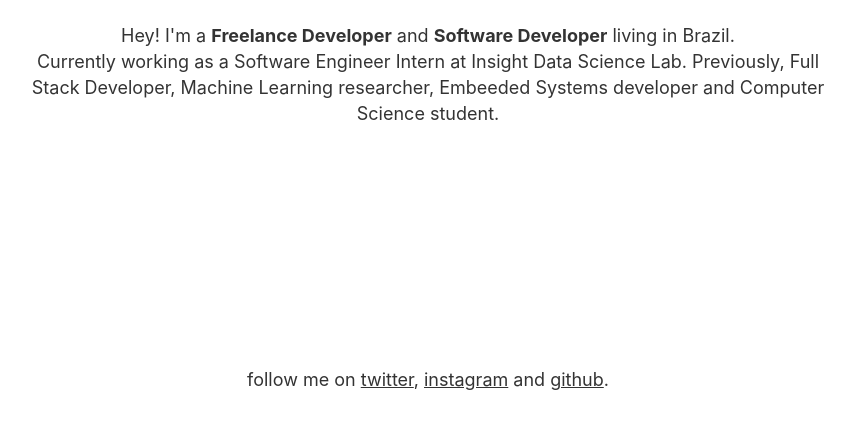
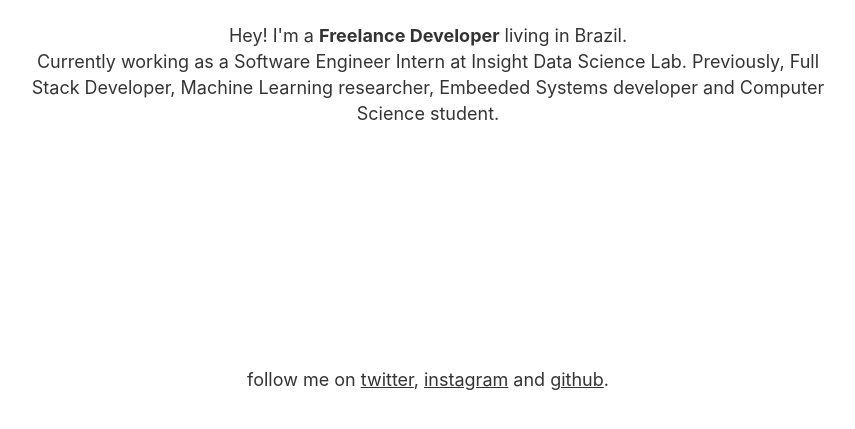
Before and after one commit to matheustguimaraes/matheustguimaraes.com, a Gatsby site: page / in a window 1280 px wide. Shown: the part 345-774 px from the top of the page, without its empty margins (212-1067 px from the left). Built offline with nearby package versions, Linux system fonts and the light colour scheme; Gatsby itself is replaced by a stand-in of ours.

Commit message:
Update landingBio.js

```diff
--- a/src/components/landingBio.js
+++ b/src/components/landingBio.js
@@ -29,12 +29,11 @@ const LandingBio = () => (
           </Description> */}
           <br />
           <p>
-            Hey! I'm a <b>Freelance Developer</b> and <b>Software Developer</b>{" "}
-            living in Brazil.
+            Hey! I'm a <b>Freelance Developer</b> living in Brazil.
             <br />
-            Currently working as a Software Engineer Intern at Insight Data Science Lab.
-            Previously, Full Stack Developer, Machine Learning researcher,
-            Embeeded Systems developer and Computer Science student.
+            Currently working as a Software Engineer Intern at Insight Data
+            Science Lab. Previously, Full Stack Developer, Machine Learning
+            researcher, Embeeded Systems developer and Computer Science student.
           </p>
         </Container>
       </OuterContainer>
```
